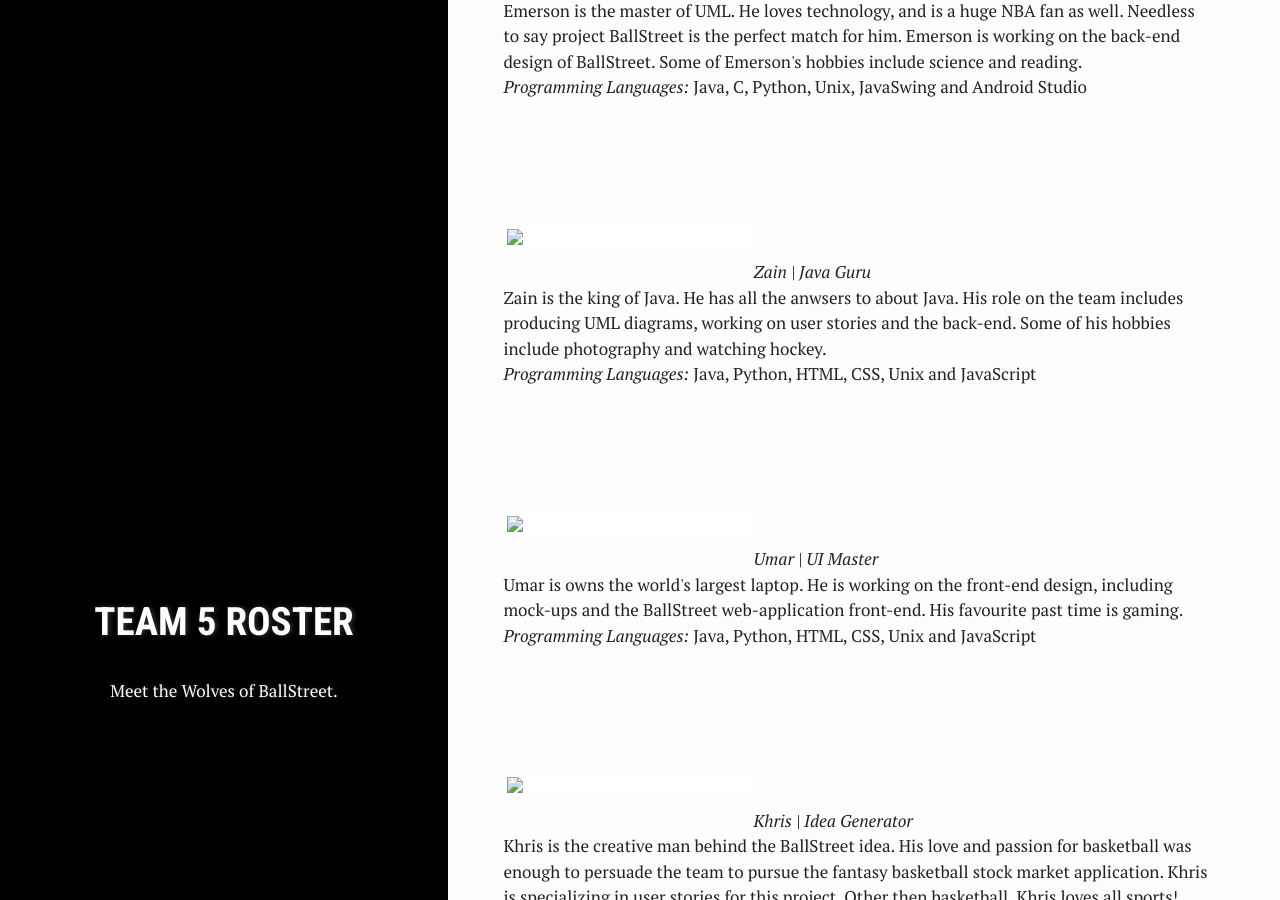
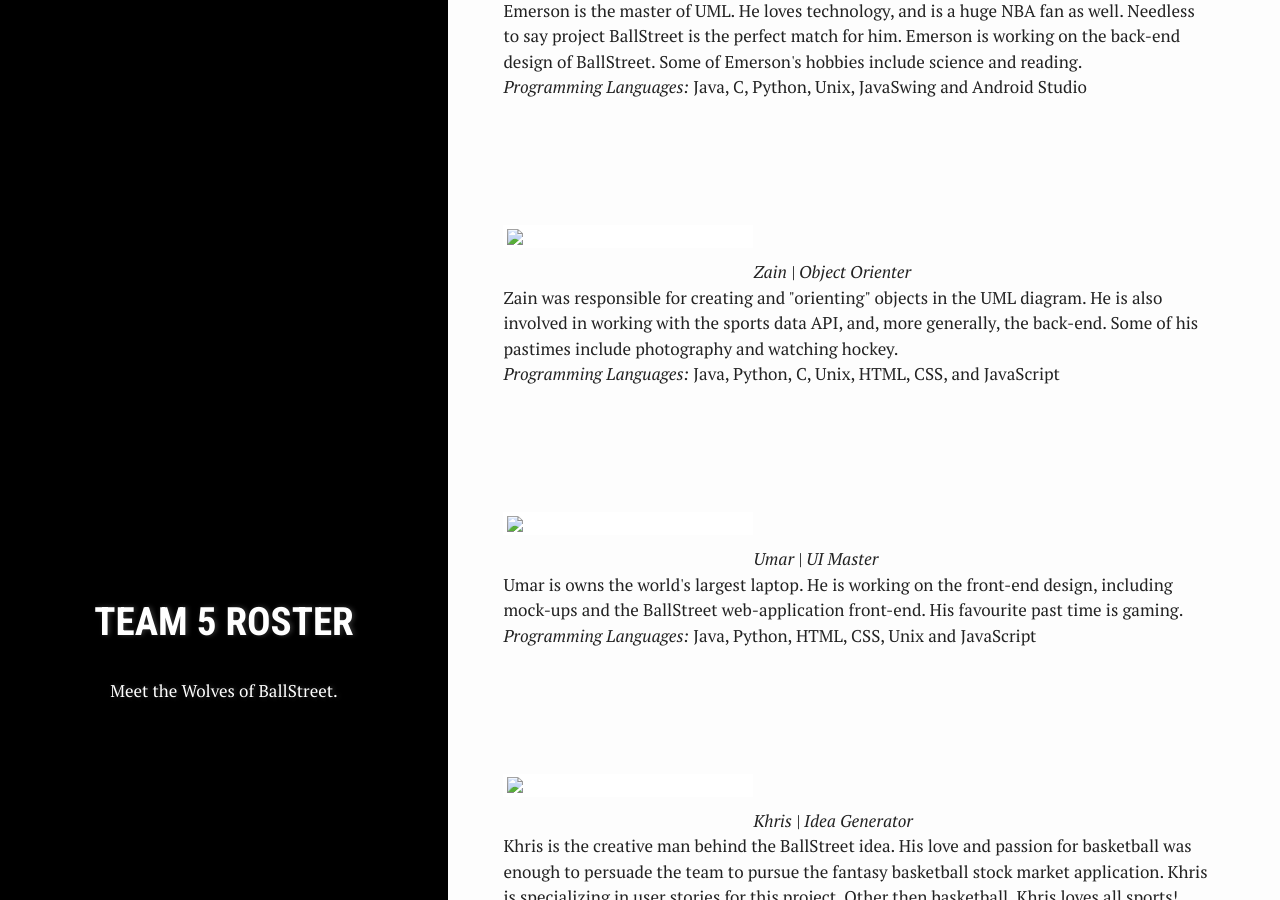
Before and after one commit to ufrauq/Ball-Street, a Jekyll site: the page built from team-roster.md, in a window 1280 px wide and 900 px high, scrolled down 1411 px. Built offline with Jekyll 4.4.1, drawn with Linux system fonts in a browser that asks for light colours.

Commit message:
Update team-roster.md

```diff
--- a/team-roster.md
+++ b/team-roster.md
@@ -50,9 +50,9 @@
 <div>
 <br><br>
 <img src= "/CS2212-Team5/assets/images/profileZain.png" width = "250px"  align = "left"/>
-<br><br><i>Zain | Java Guru </i><br>
-Zain is the king of Java. He has all the anwsers to about Java. His role on the team includes producing UML diagrams, working on user stories and the back-end. Some of his hobbies include photography and watching hockey. <br>
-<i>Programming Languages: </i>Java, Python, HTML, CSS, Unix and JavaScript
+<br><br><i>Zain | Object Orienter </i><br>
+Zain was responsible for creating and "orienting" objects in the UML diagram. He is also involved in working with the sports data API, and, more generally, the back-end. Some of his pastimes include photography and watching hockey. <br>
+<i>Programming Languages: </i>Java, Python, C, Unix, HTML, CSS, and JavaScript
 </div>
 <br>
 <div>
```
